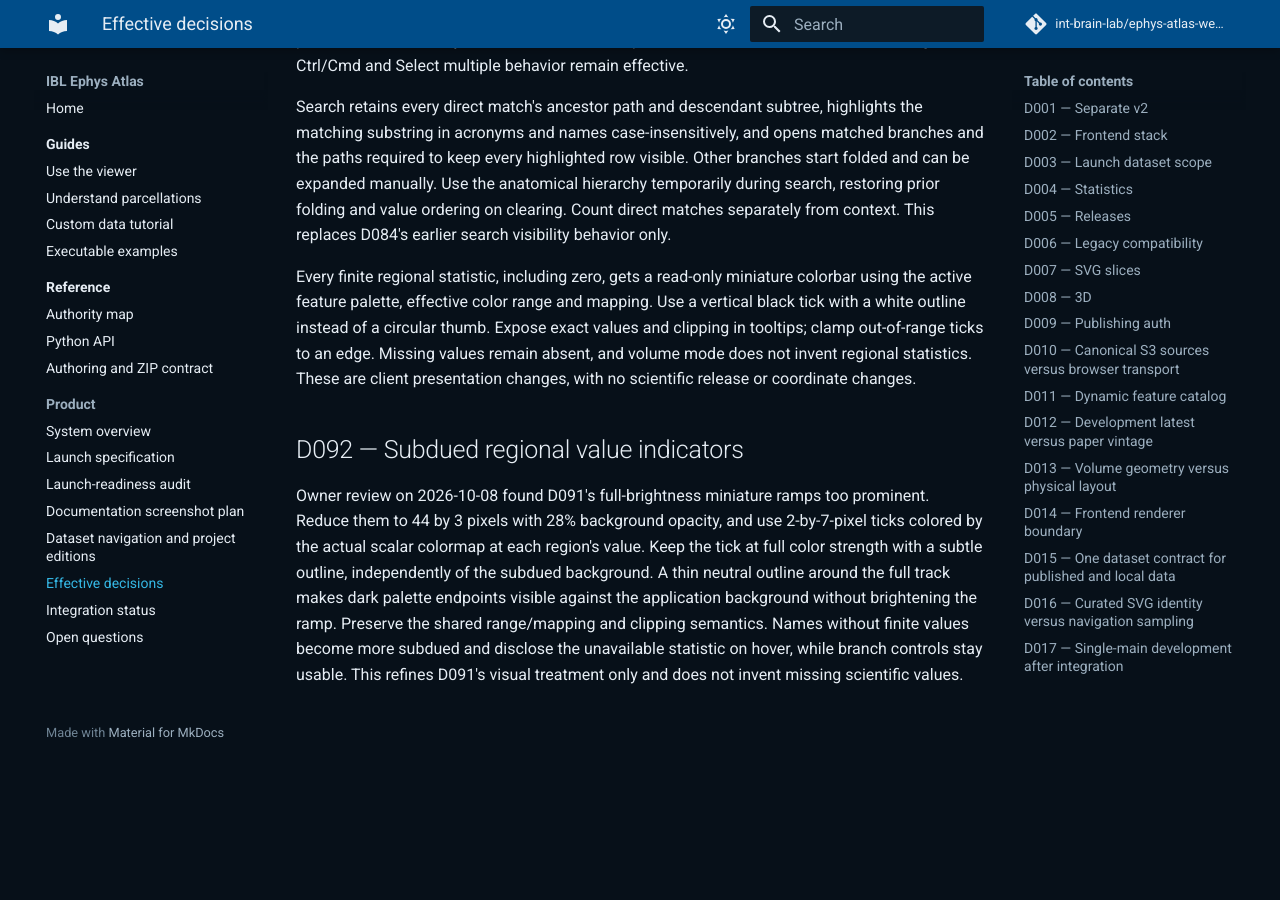
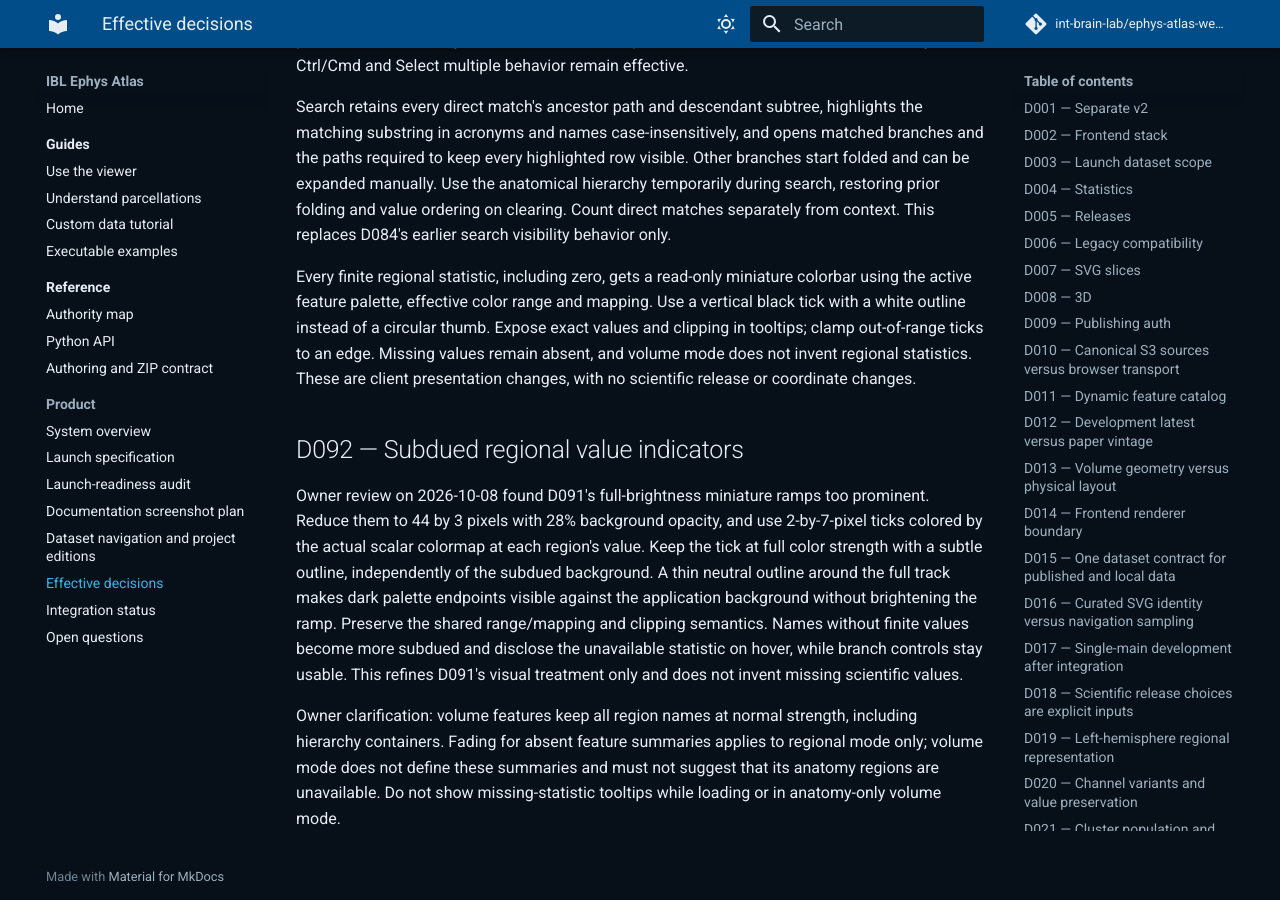
Before and after one commit to int-brain-lab/ephys-atlas-web-v2, an MkDocs documentation site: the page built from docs/DECISIONS.md, in a window 1280 px wide and 900 px high, scrolled down 59018 px. Built offline with MkDocs 1.6.1 and Material for MkDocs 9.7.7, drawn with Linux system fonts in a browser that asks for light colours; comment, search, counter and statistics services are not loaded; before the commit the page ends 59774 px from its top, so only the background shows below that.

Commit message:
Keep volume anatomy region labels at normal strength

```diff
--- a/docs/DECISIONS.md
+++ b/docs/DECISIONS.md
@@ -2293,3 +2293,9 @@
 semantics. Names without finite values become more subdued and disclose the
 unavailable statistic on hover, while branch controls stay usable. This refines
 D091's visual treatment only and does not invent missing scientific values.
+
+Owner clarification: volume features keep all region names at normal strength,
+including hierarchy containers. Fading for absent feature summaries applies to
+regional mode only; volume mode does not define these summaries and must not
+suggest that its anatomy regions are unavailable. Do not show missing-statistic
+tooltips while loading or in anatomy-only volume mode.
--- a/web/src/styles/components/region-browser.css
+++ b/web/src/styles/components/region-browser.css
@@ -106,13 +106,15 @@
 
 .region-row[data-hovered=true] .region-row__swatch{filter:brightness(1.22) saturate(1.12)}
 
-.region-row[data-missing=true] .region-row__identity{opacity:.48}
+.region-pane[data-representation=regional] .region-row[data-missing=true] .region-row__identity{opacity:.48}
 
-.region-row[data-missing=true] :is(.region-row__acronym,.region-row__name){color:var(--color-text-muted)}
+.region-pane[data-representation=regional] .region-row[data-missing=true] :is(.region-row__acronym,.region-row__name){color:var(--color-text-muted)}
 
 .region-row[data-mapping-member=false] .region-row__button{cursor:default}
 
 .region-row[data-mapping-member=false] .region-row__identity{opacity:.78}
+
+.region-pane[data-representation=volume] .region-row__identity{opacity:1}
 
 .region-pane__selected{min-height:7rem;display:grid;align-content:start;gap:var(--space-2);padding:var(--space-2);border-top:1px solid var(--color-border);background:rgb(7 16 25 / 24%)}
 
```
Also changed, not shown: docs/INTEGRATION_STATUS.md (+4 -1 lines), web/content/help/regional.md (+1 -1 lines), 3 other files.
